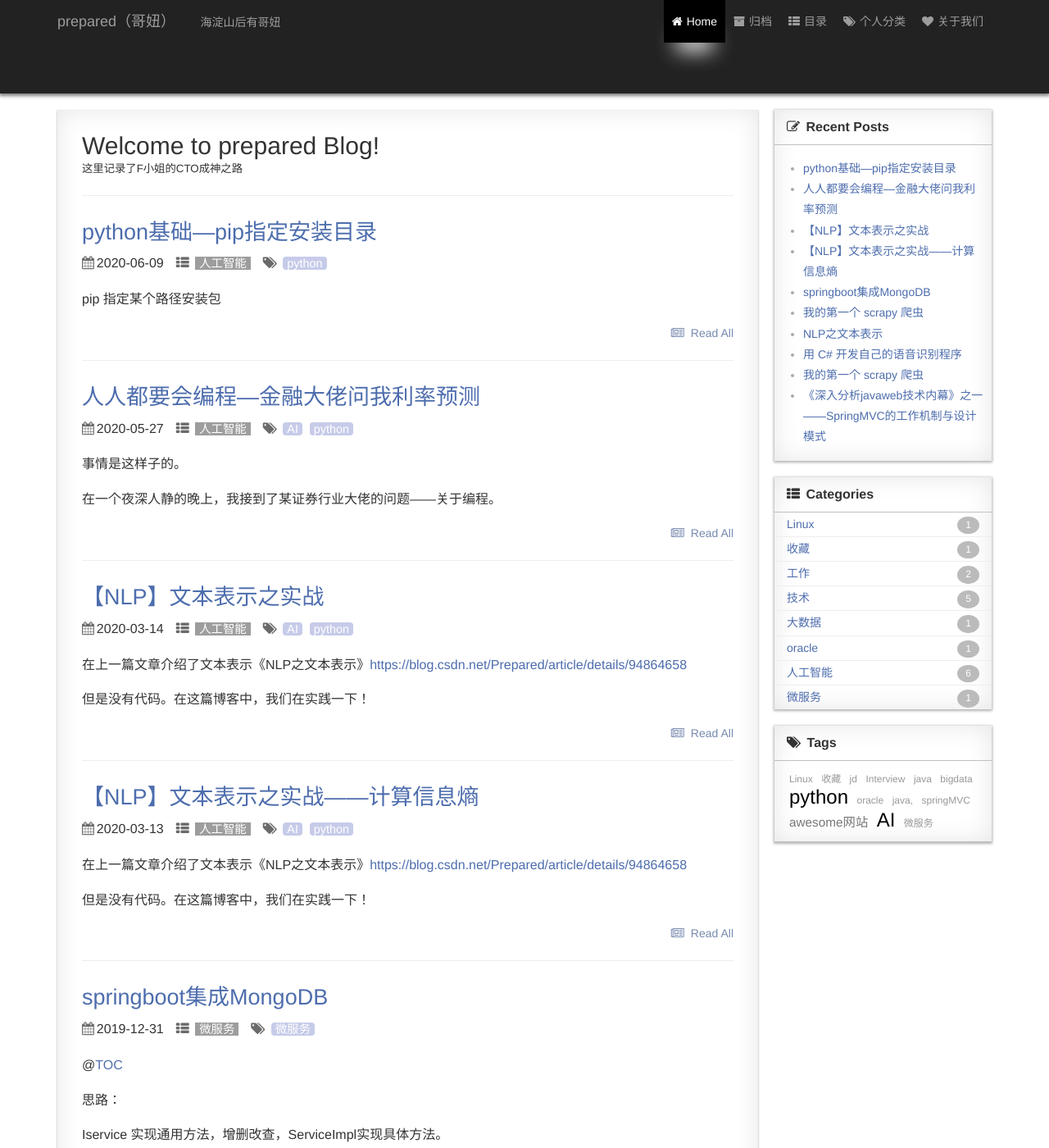
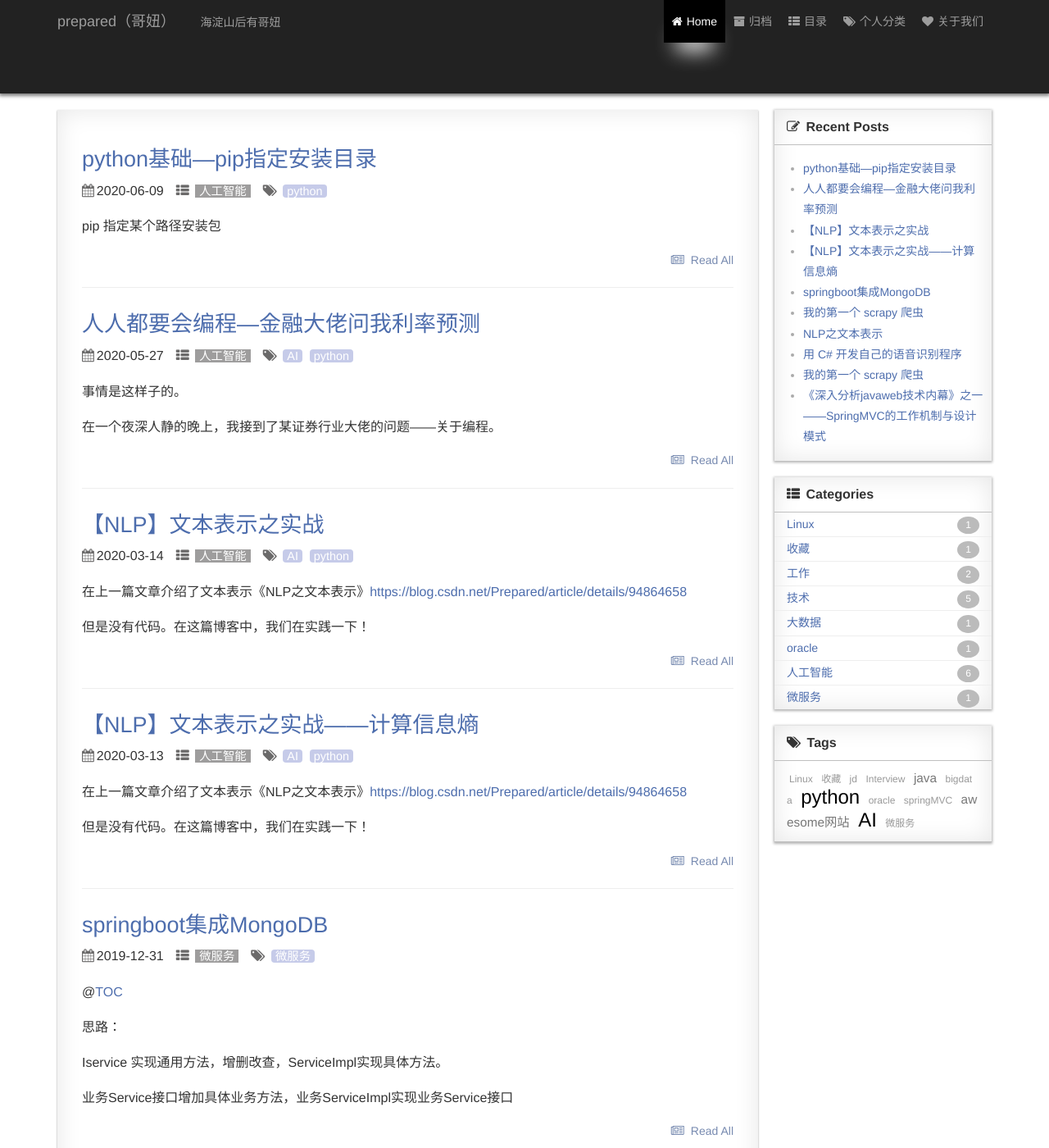
Before and after one commit to prepared48/zhongsb.github.io, a Jekyll site: the page built from index.html, in a window 1280 px wide and 1400 px high. Shown: the whole window at 82% size. Built offline with Jekyll 4.4.1, drawn with Linux system fonts in a browser that asks for light colours; the list of posts is cut into pages by our own code; comment, search, counter and statistics services are not loaded; a style sheet for code colours, icons or effects is not loaded.

Commit message:
update index

```diff
--- a/index.html
+++ b/index.html
@@ -4,9 +4,6 @@
 
 <div class="page clearfix" index>
     <div class="left">
-        <h1>Welcome to prepared Blog!</h1>
-        <small>这里记录了F小姐的CTO成神之路</small>
-        <hr>
         <ul>
             {% for post in paginator.posts %}
               <li>
```
Also changed, not shown: _posts/2017-07-07-springmvc.md (+1 -1 lines).
